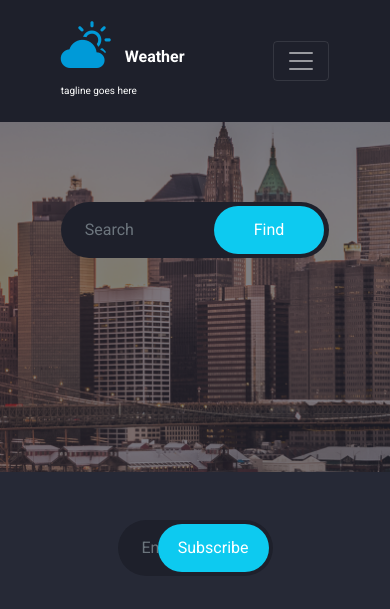
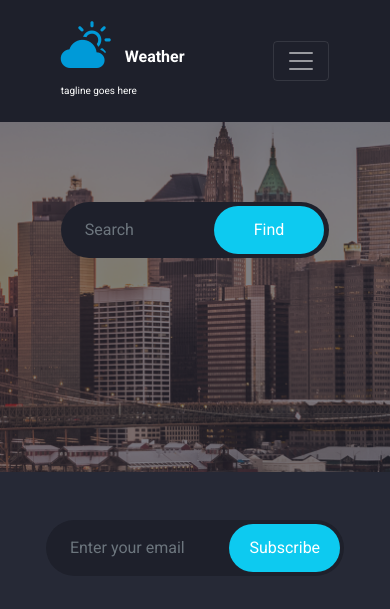
Before and after one commit to MohamedMortaga/WeatherApp, a plain HTML site: page index.html in a window 390 px wide. Shown: the top 609 px of the page. Drawn offline with nearby package versions, Linux system fonts and the light colour scheme; no server answers.

Commit message:
last update

```diff
--- a/css/index.css
+++ b/css/index.css
@@ -164,3 +164,11 @@ footer form button {
 .bot{
     color: #afb1bc !important;
 }
+
+
+@media screen and (max-width: 900px) {
+    .ddd{
+        width: 90% !important;
+    }
+
+}
--- a/index.html
+++ b/index.html
@@ -89,7 +89,7 @@
         </div>
     </section>
     <footer class="text-white text-center p-3 ">
-            <form class="form-inline my-2 my-lg-0 pt-4 position-relative container w-50 pb-3">
+            <form class="form-inline my-2 my-lg-0 pt-4 position-relative container w-50 pb-3 ddd">
                 <input class="form-control mr-sm-2 border border-0 rounded-pill py-3 px-4 " type="search" placeholder="Enter your email" aria-label="Search">
                 <button class="sub btn btn-info my-2 my-sm-0 border border-0 rounded-pill  position-absolute" type="submit">Subscribe</button>
             </form>
```
